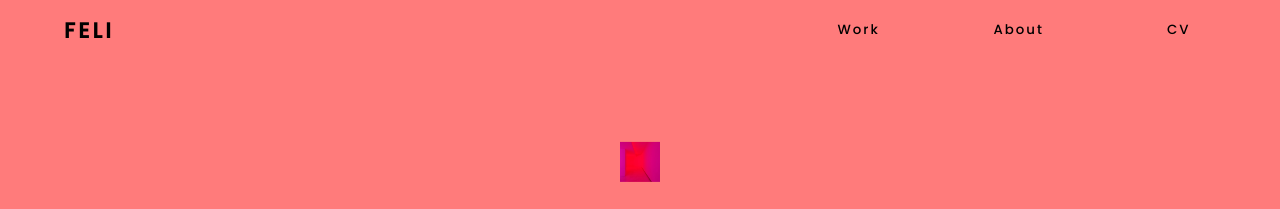
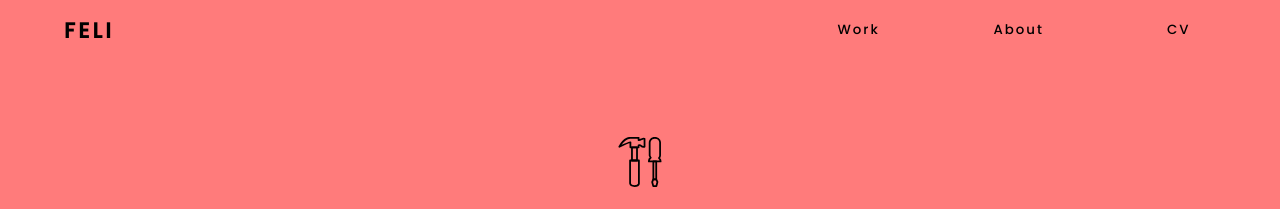
Before and after one commit to FeliKroder/FeliKroder.github.io, a Next.js app: page /about in a window 1280 px wide. Shown: the top 209 px of the page. Built offline with nearby package versions, Linux system fonts and the light colour scheme.

Commit message:
Change Lamp.jpg to werkzeug.svg

```diff
--- a/design-system/StyledImage.js
+++ b/design-system/StyledImage.js
@@ -27,8 +27,14 @@ export const StyledArrow = styled(Image)`
   animation: jump 1.2s infinite;
 `;
 
-export const StyledLamp = styled(Image)`
+export const StyledWerkzeug = styled(Image)`
   margin: 4.5em 0 0.3em 0;
+  // min-width: 5vw;
+  width: 6.5vw;
+
+  @media (max-width: 670px) {
+    margin: 4.5em 26px 0.3em 0;
+  }
 `;
 
 export const StyledContactButton = styled(Image)`
--- a/design-system/StyledText.js
+++ b/design-system/StyledText.js
@@ -171,7 +171,8 @@ export const StyledOverlayText = styled.p`
       ${({ $isAbout }) =>
         $isAbout &&
         css`
-          padding: 0 1.3em 2em 1.3em;
+          padding: 0 5em 0em 5em;
+          max-width: 33em;
         `};
 
       ${({ $isSprechblase }) =>
--- a/pages/about.jsx
+++ b/pages/about.jsx
@@ -8,7 +8,11 @@ import {
   StyledCardBox,
   StyledWerkzeugkasten,
 } from "@/design-system/StyledWerkzeugkasten";
-import { StyledItem, StyledSprechblase } from "@/design-system/StyledImage";
+import {
+  StyledItem,
+  StyledSprechblase,
+  StyledWerkzeug,
+} from "@/design-system/StyledImage";
 import {
   StyledOverlayText,
   StyledOverlayTextBox,
@@ -126,13 +130,13 @@ export default function Home() {
       <main>
         <StyledContainer $isAboutHeader>
           <StyledOverlayTextBox $isAbout>
-            <StyledLamp
-              src="/neon.jpg"
-              alt="Lampe"
-              width={40}
-              height={40}
+            <StyledWerkzeug
+              src="/werkzeug.svg"
+              alt="Werkzeug-Icon"
+              width={50}
+              height={50}
               priority={true}
-            ></StyledLamp>
+            ></StyledWerkzeug>
             <StyledOverlayTitle $isAbout>
               Feli's Werkzeugkasten
             </StyledOverlayTitle>
```
Also changed, not shown: public/werkzeug.svg (added).
